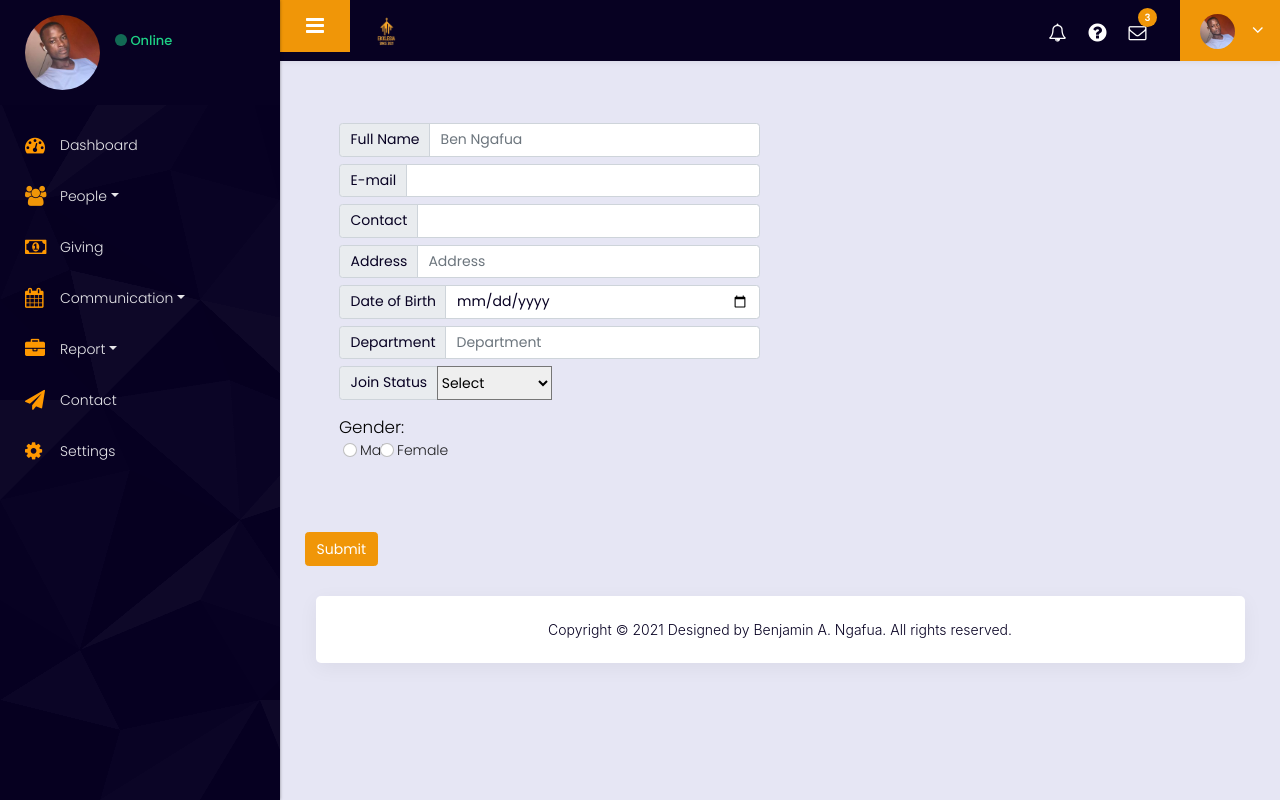
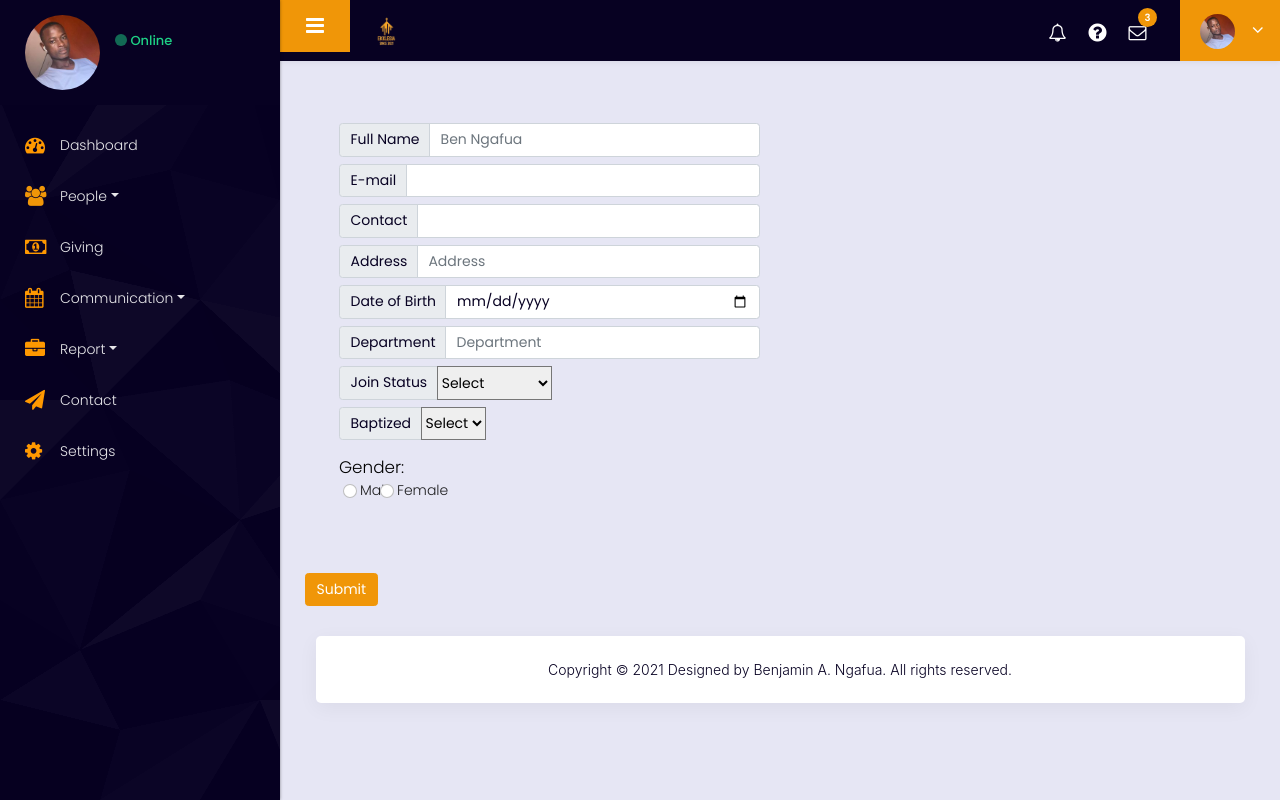
Before and after one commit to benjaminangafua/ekklesia-record, a Flask app: page /add-new-member in a window 1280 px wide. Run offline with Flask 2, Linux system fonts and the light colour scheme; a user stored in the database is signed in; some libraries are stand-ins or nearby versions.

Commit message:
Bringing baptize back

```diff
--- a/churchAPP/templates/add-new-member.html
+++ b/churchAPP/templates/add-new-member.html
@@ -85,6 +85,22 @@
             </div>
         </div>
 
+
+        <!-- Baptize -->
+        <div class="col-auto">
+            <label class="sr-only" for="role"> </label>
+            <div class="input-group mb-2">
+                <div class="input-group-prepend">
+                    <div class="input-group-text">Baptized</div>
+                </div>
+                <select name="baptize" id="">
+                    <option selected disabled>Select</option>
+                    <option value="Yes">Yes</option>
+                    <option value="No">No</option>
+                </select>
+                <!-- <input type="text" class="form-control" title="If member, specified position. If not new convert, or just new member" id="role" name="join_status" placeholder="Position"> -->
+            </div>
+        </div>
         <!-- Gender -->
         <div class="col-auto py-2">
             <div style="color: black; font-size: larger;">Gender:</div>
--- a/churchAPP/templates/member.html
+++ b/churchAPP/templates/member.html
@@ -24,6 +24,7 @@
                                     <th>Address</th>
                                     <th>Contact</th>
                                     <th>Group</th>
+                                    <th>Baptized</th>
                                     <th>DOB</th>
                                     <th>Date Of Join</th>
                                 </tr>
@@ -37,6 +38,7 @@
                                     <td>{{member.address}}</td>
                                     <td>{{member.contact}}</td>
                                     <td>{{member.department_group}}</td>
+                                    <td>{{member.baptized}}</td>
                                     <td>{{member.date_of_birth}}</td>
                                     <td>{{member.joined_date}}</td>
                                 </tr>
--- a/churchAPP/views.py
+++ b/churchAPP/views.py
@@ -161,6 +161,7 @@
         department = request.form.get("department")
         mail = request.form.get("mail")
         join_status = request.form.get("join_status")
+        baptized = request.form.get("baptize")
 
         # Check for existing church and members
         if len(db.execute("SELECT * FROM account")) > 0 and len(db.execute("SELECT * FROM members  WHERE account_id=?", churchId())) > 0:
@@ -188,8 +189,8 @@
                 # check for a specific church before inserting
 
                 if churchName():
-                    db.execute("INSERT INTO members(name, address, department_group, gender, contact, join_status, date_of_birth, mail, account_id, joined_date) VALUES(?, ?, ?, ?, ?,?,?,?, (SELECT account_id FROM account WHERE account_id=?), date('now'))",
-                            name, address, department,  gender, contact,join_status, date_of_birth, mail, churchId())
+                    db.execute("INSERT INTO members(name, address, department_group, gender, contact, join_status, date_of_birth, mail, account_id, baptized, joined_date) VALUES(?, ?, ?, ?, ?,?,?,?,?, (SELECT account_id FROM account WHERE account_id=?), date('now'))",
+                            name, address, department,  gender, contact,join_status, date_of_birth, mail, baptized, churchId())
                     flash("Member created successful!",category="success")
 
                     return redirect("/dashboard")
@@ -202,8 +203,8 @@
         else:
             # check for a specific church before inserting
             if churchName():
-                db.execute("INSERT INTO members(name, address, department_group, gender, contact, join_status, date_of_birth, mail, account_id, joined_date) VALUES(?, ?, ?, ?, ?,?,?,?, (SELECT account_id FROM account WHERE account_id=?), date('now'))",
-                            name, address, department,  gender, contact,join_status, date_of_birth, mail, churchId())
+                db.execute("INSERT INTO members(name, address, department_group, gender, contact, join_status, date_of_birth, mail, account_id,baptized, joined_date) VALUES(?, ?, ?, ?, ?,?,?,?, ?, (SELECT account_id FROM account WHERE account_id=?), date('now'))",
+                            name, address, department,  gender, contact,join_status, date_of_birth, mail,baptized, churchId())
                 flash("Member created successful!",category="success")
                 return redirect("/dashboard")
             else:
```
Also changed, not shown: church.db.
